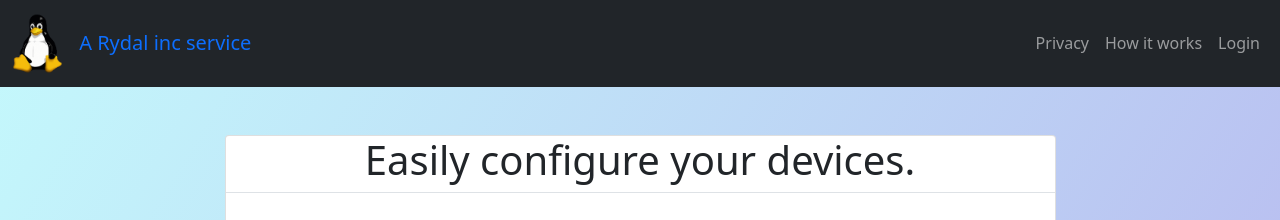
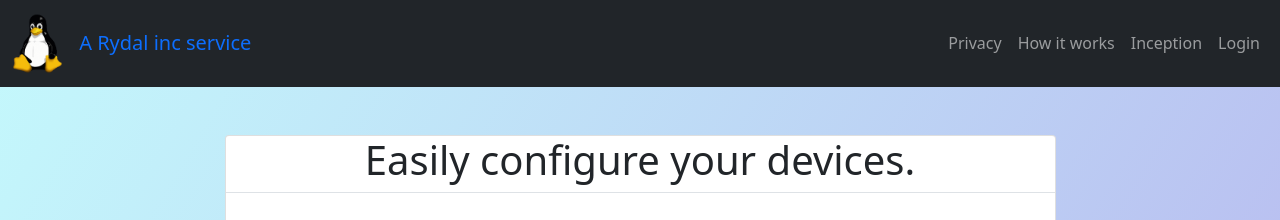
Before and after one commit to rydal/tuxconfig, a Django app: page / in a window 1280 px wide. Shown: the top 220 px of the page. Run offline with Django 3.2, Linux system fonts and the light colour scheme; parts of the project's set-up code (start-up, migrations or seed data) failed here and were passed over; some libraries are stand-ins or nearby versions.

Commit message:
client testing to do.

```diff
--- a/accounts/templates/accounts/base.html
+++ b/accounts/templates/accounts/base.html
@@ -34,7 +34,9 @@
               <li class="nav-item active">
                   <a class="nav-link" href="{%  url 'accounts:howitworks' %}">How it works</a>
               </li>
-
+            <li class="nav-item active">
+                <a class="nav-link" href="{%  url 'accounts:inception' %}">Inception</a>
+            </li>
               {% if request.user.is_authenticated %}
           <li class="nav-item active">
                 <a class="nav-link" href="{% url "accounts:profile" %}">Dashboard</a>
--- a/accounts/urls.py
+++ b/accounts/urls.py
@@ -13,5 +13,6 @@ urlpatterns = [
     path('profile/', views.profile, name='profile'),
     path('howitworks/', views.howitworks, name='howitworks'),
     path('privacy/', views.howitworks, name='privacy'),
+    path('inception/', views.inception, name='inception'),
     url(r'^logout/$', views.logout_user,  name='logout')
 ]
--- a/accounts/views.py
+++ b/accounts/views.py
@@ -52,7 +52,8 @@ def profile(request):
 def privacy(request):
     return render(request,"accounts:privacy")
 
-
+def inception(request):
+    return render(request,"accounts:inception")
 def howitworks(request):
     return render(request,"accounts:howitworks")
 
```
Also changed, not shown: 1 other file.
